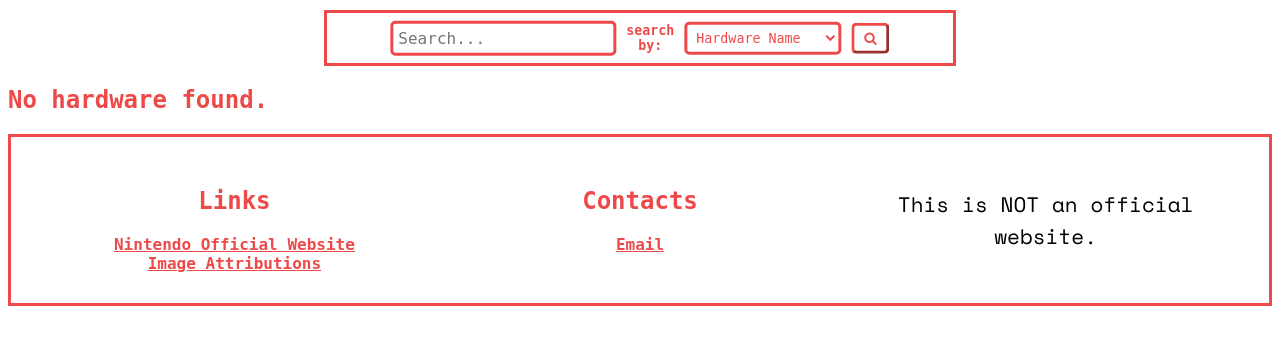
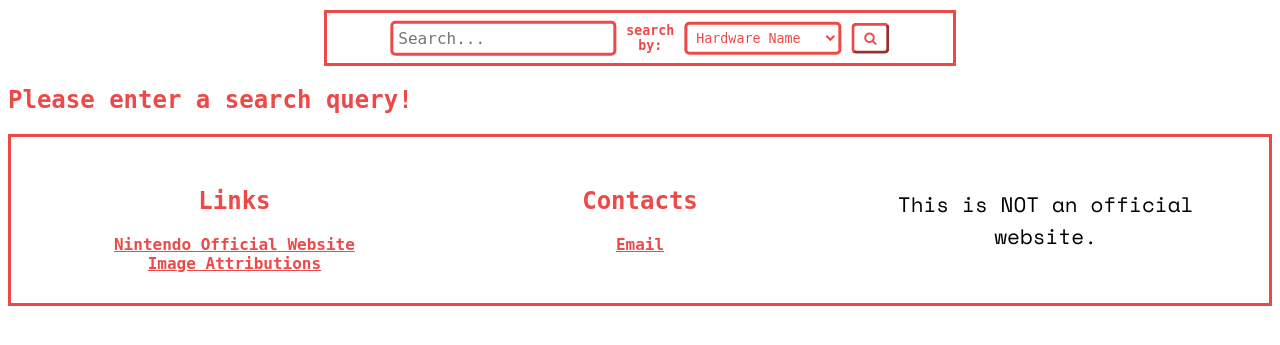
Before and after one commit to 22197/yr12db_webproject, a Flask app: page /search_result in a window 1280 px wide. Shown: the part 98-443 px from the top of the page. Run offline with Flask 3, Linux system fonts and the light colour scheme; some web fonts are replaced.

Commit message:
fix search result's display

```diff
--- a/templates/search_result.html
+++ b/templates/search_result.html
@@ -15,8 +15,8 @@
 </div>
 
 {% if search_query %}
-    <h2>Results for "{{ search_query }}"</h2>
     {% if hardwares %}
+        <h2>Results for "{{ search_query }}"</h2>
         <div class="row">
             <div class="column1left">
                 {% for hardware in hardwares %}
@@ -30,8 +30,10 @@
                 <img class="img1" src="/static/images/Nintendo_Hanafuda.jpg" alt="nintendo_hanafuda">
             </div>
         </div>
+    {% else %}
+        <h2>No results found.</h2>
     {% endif %}
-{% else %}
-    <h2>No hardware found.</h2>
+{% elif not search_query %}
+    <h2>Please enter a search query!</h2>
 {% endif %}
 {% endblock %}
```
